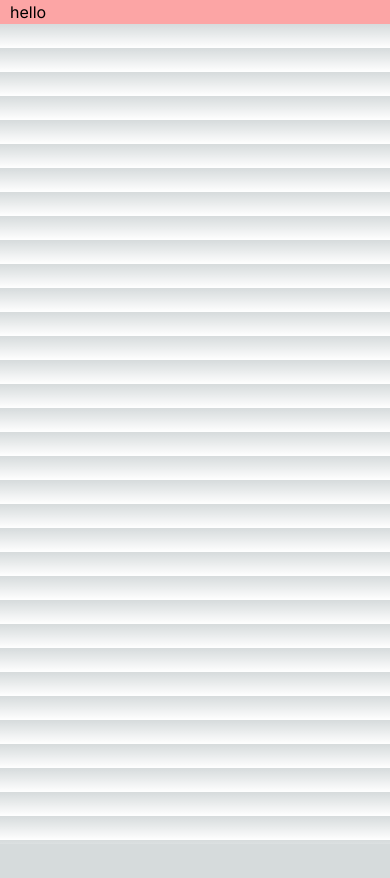
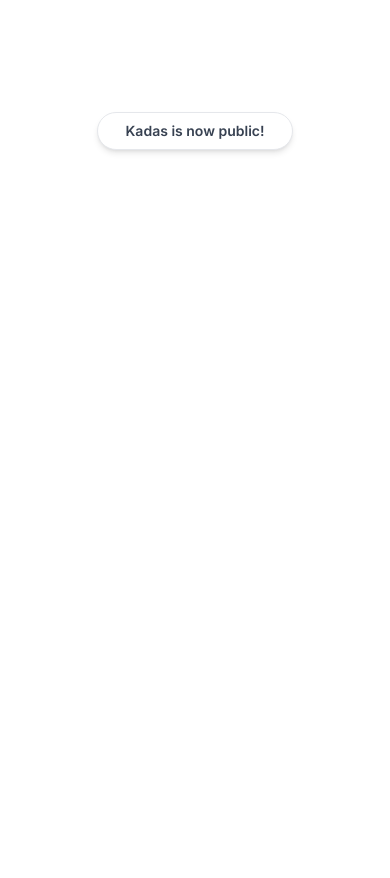
Before and after one commit to idrissi-hamza/DocChat, a Next.js app: page / in a window 390 px wide. Shown: the top 878 px of the page. Before the commit the page ends 844 px from the top, so only its background shows below. Built offline with nearby package versions, Linux system fonts and the light colour scheme.

Commit message:
init styles configs

```diff
--- a/package.json
+++ b/package.json
@@ -9,11 +9,13 @@
     "lint": "next lint"
   },
   "dependencies": {
+    "@tailwindcss/typography": "^0.5.10",
     "clsx": "^2.0.0",
     "next": "13.5.4",
     "react": "^18",
     "react-dom": "^18",
-    "tailwind-merge": "^1.14.0"
+    "tailwind-merge": "^1.14.0",
+    "tailwindcss-animate": "^1.0.7"
   },
   "devDependencies": {
     "@types/node": "^20",
--- a/src/app/globals.css
+++ b/src/app/globals.css
@@ -2,26 +2,49 @@
 @tailwind components;
 @tailwind utilities;
 
-:root {
-  --foreground-rgb: 0, 0, 0;
-  --background-start-rgb: 214, 219, 220;
-  --background-end-rgb: 255, 255, 255;
-}
+@layer base {
+  :root {
+    --background: 0 0% 100%;
+    --foreground: 224 71.4% 4.1%;
+    --card: 0 0% 100%;
+    --card-foreground: 224 71.4% 4.1%;
+    --popover: 0 0% 100%;
+    --popover-foreground: 224 71.4% 4.1%;
+    --primary: 262.1 83.3% 57.8%;
+    --primary-foreground: 210 20% 98%;
+    --secondary: 220 14.3% 95.9%;
+    --secondary-foreground: 220.9 39.3% 11%;
+    --muted: 220 14.3% 95.9%;
+    --muted-foreground: 220 8.9% 46.1%;
+    --accent: 220 14.3% 95.9%;
+    --accent-foreground: 220.9 39.3% 11%;
+    --destructive: 0 84.2% 60.2%;
+    --destructive-foreground: 210 20% 98%;
+    --border: 220 13% 91%;
+    --input: 220 13% 91%;
+    --ring: 262.1 83.3% 57.8%;
+    --radius: 0.5rem;
+  }
 
-@media (prefers-color-scheme: dark) {
-  :root {
-    --foreground-rgb: 255, 255, 255;
-    --background-start-rgb: 0, 0, 0;
-    --background-end-rgb: 0, 0, 0;
+  .dark {
+    --background: 224 71.4% 4.1%;
+    --foreground: 210 20% 98%;
+    --card: 224 71.4% 4.1%;
+    --card-foreground: 210 20% 98%;
+    --popover: 224 71.4% 4.1%;
+    --popover-foreground: 210 20% 98%;
+    --primary: 263.4 70% 50.4%;
+    --primary-foreground: 210 20% 98%;
+    --secondary: 215 27.9% 16.9%;
+    --secondary-foreground: 210 20% 98%;
+    --muted: 215 27.9% 16.9%;
+    --muted-foreground: 217.9 10.6% 64.9%;
+    --accent: 215 27.9% 16.9%;
+    --accent-foreground: 210 20% 98%;
+    --destructive: 0 62.8% 30.6%;
+    --destructive-foreground: 210 20% 98%;
+    --border: 215 27.9% 16.9%;
+    --input: 215 27.9% 16.9%;
+    --ring: 263.4 70% 50.4%;
   }
 }
-
-body {
-  color: rgb(var(--foreground-rgb));
-  background: linear-gradient(
-      to bottom,
-      transparent,
-      rgb(var(--background-end-rgb))
-    )
-    rgb(var(--background-start-rgb));
-}
--- a/src/app/layout.tsx
+++ b/src/app/layout.tsx
@@ -1,22 +1,33 @@
-import './globals.css'
-import type { Metadata } from 'next'
-import { Inter } from 'next/font/google'
+import './globals.css';
+import type { Metadata } from 'next';
+import { Inter } from 'next/font/google';
+import { cn } from './lib/utils';
 
-const inter = Inter({ subsets: ['latin'] })
+const inter = Inter({ subsets: ['latin'] });
 
 export const metadata: Metadata = {
   title: 'Create Next App',
   description: 'Generated by create next app',
-}
+};
 
 export default function RootLayout({
   children,
 }: {
-  children: React.ReactNode
+  children: React.ReactNode;
 }) {
   return (
-    <html lang="en">
-      <body className={inter.className}>{children}</body>
+    <html
+      lang="en"
+      className="light"
+    >
+      <body
+        className={cn(
+          'min-h-screen font-sans antialiased grainy',
+          inter.className
+        )}
+      >
+        {children}
+      </body>
     </html>
-  )
+  );
 }
--- a/src/app/page.tsx
+++ b/src/app/page.tsx
@@ -3,8 +3,11 @@ import MaxWrapper from './components/MaxWrapper';
 
 export default function Home() {
   return (
-    <MaxWrapper className="bg-red-300">
-      <div>hello</div>
+    <MaxWrapper className="mb-12 mt-28 sm:mt-40 flex flex-col items-center justify-center text-center ">
+      <div className="mx-auto mb-4 flex max-w-fit items-center justify-center space-x-2 overflow-hidden rounded-full border border-gray-200 bg-white px-7 py-2 shadow-md backdrop-blur transition-all hover:border-gray-300 hover:bg-white/50 ">
+        <p className='text-sm font-semibold text-gray-700'>Kadas is now public!</p>
+
+      </div>
     </MaxWrapper>
   );
 }
--- a/tailwind.config.ts
+++ b/tailwind.config.ts
@@ -1,4 +1,4 @@
-import type { Config } from 'tailwindcss'
+import type { Config } from 'tailwindcss';
 
 const config: Config = {
   content: [
@@ -7,14 +7,72 @@ const config: Config = {
     './src/app/**/*.{js,ts,jsx,tsx,mdx}',
   ],
   theme: {
+    container: {
+      center: true,
+      padding: '2rem',
+      screens: {
+        '2xl': '1400px',
+      },
+    },
     extend: {
-      backgroundImage: {
-        'gradient-radial': 'radial-gradient(var(--tw-gradient-stops))',
-        'gradient-conic':
-          'conic-gradient(from 180deg at 50% 50%, var(--tw-gradient-stops))',
+      maxWidth: {
+        '8xl': '1408px',
+      },
+      colors: {
+        border: 'hsl(var(--border))',
+        input: 'hsl(var(--input))',
+        ring: 'hsl(var(--ring))',
+        background: 'hsl(var(--background))',
+        foreground: 'hsl(var(--foreground))',
+        primary: {
+          DEFAUlT: 'hsl(var(--primary))',
+          foreground: 'hsl(var(--primary-foreground))',
+        },
+        secondary: {
+          DEFAUlT: 'hsl(var(--secondary))',
+          foreground: 'hsl(var(--secondary-foreground))',
+        },
+        destructive: {
+          DEFAUlT: 'hsl(var(--destructive))',
+          foreground: 'hsl(var(--destructive-foreground))',
+        },
+        muted: {
+          DEFAUlT: 'hsl(var(--muted))',
+          foreground: 'hsl(var(--muted-foreground))',
+        },
+        popover: {
+          DEFAUlT: 'hsl(var(--popover))',
+          foreground: 'hsl(var(--popover-foreground))',
+        },
+        card: {
+          DEFAUlT: 'hsl(var(--card))',
+          foreground: 'hsl(var(--card-foreground))',
+        },
+      },
+      borderRadius: {
+        lg: 'var(--radius)',
+        md: 'calc(var(--radius-2px)',
+        sm: 'calc(var(--radius-4px)',
+      },
+      keyframes: {
+        'accordion-down': {
+          from: { height: '0' },
+          to: { height: 'var(--radix-accordion-content-height' },
+        },
+        'accordion-up': {
+          from: { height: 'var(--radix-accordion-content-height' },
+          to: { height: '0' },
+        },
+      },
+      animation: {
+        'accordion-up': 'accordion-up 0.2s ease-out',
+        'accordion-down': 'accordion-down 0.2s ease-out',
       },
     },
   },
-  plugins: [],
-}
-export default config
+  plugins: [
+    require('tailwindcss-animate'),
+    require('@tailwindcss/typography'),
+  ],
+};
+export default config;
```
Also changed, not shown: 1 other file (tests, documents, lock files or other folders).
